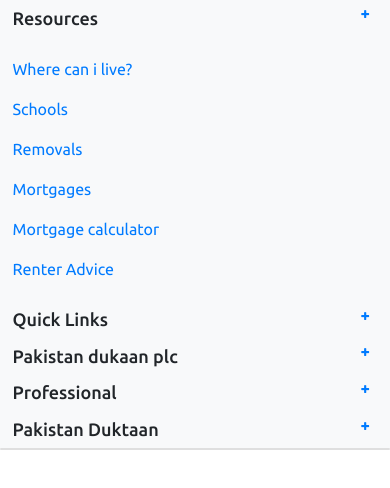
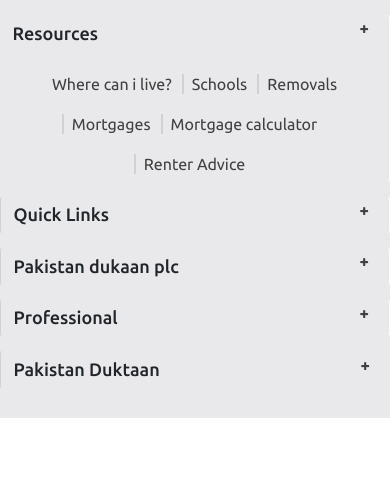
Before and after one commit to coeus-kashifaslam/property-dukaan, a website: page source/html/index.html in a window 390 px wide. Both pictures are taken after a click on the button 365 px from the left and 14 px from the top of the page. Drawn offline with nearby package versions, Linux system fonts and the light colour scheme; files that its build step writes are made by us from their sources.

Commit message:
Footer Done

```diff
--- a/source/html/_core/footer.html
+++ b/source/html/_core/footer.html
@@ -1,7 +1,8 @@
-<footer class="site__footer bg-light">
+<footer class="site__footer">
     <div class="container">
-        <div class="row" id="footer__accordion">
-            <div class="col-sm card">
+        <div class="row footer__accordion" id="footer__accordion">
+
+            <div class="col-md card">
                 <div class="card-header" id="headingOne">
                     <h5 class="mb-0 footer__col-header">
                         Resources
@@ -26,7 +27,7 @@
             </div>
             <!--/.card-->
 
-            <div class="col-sm card">
+            <div class="col-md card">
                 <div class="card-header" id="headingTwo">
                     <h5 class="mb-0 footer__col-header">
                         Quick Links
@@ -51,7 +52,7 @@
             </div>
             <!--/.card-->
 
-            <div class="col-sm card">
+            <div class="col-md card">
                 <div class="card-header" id="headingThree">
                     <h5 class="mb-0 footer__col-header">
                         Pakistan dukaan plc
@@ -73,7 +74,7 @@
             </div>
             <!--/.card-->
 
-            <div class="col-sm card">
+            <div class="col-md card">
                 <div class="card-header" id="headingFour">
                     <h5 class="mb-0 footer__col-header">
                         Professional
@@ -94,7 +95,7 @@
             </div>
             <!--/.card-->
 
-            <div class="col-sm card">
+            <div class="col-md card">
                 <div class="card-header" id="headingFive">
                     <h5 class="mb-0 footer__col-header">
                         Pakistan Duktaan
@@ -119,10 +120,7 @@
 
         </div>
     </div>
+    <div class="copy-right-info text-center">
+        <p>Copyright &copy; 2017 Property Dukaan | All Rights Reserved</p>
+    </div>
 </footer>
-
-<div id="accordion">
-    <div class="card">
-
-    </div>
-</div>
--- a/source/sass/_core/_base.scss
+++ b/source/sass/_core/_base.scss
@@ -32,3 +32,11 @@ body {
 h5, .h5 {
   font-size: 1.8rem;
 }
+
+.container {
+  max-width: 1370px;
+  @media (min-width: 1200px) {
+    padding-left: 3.0rem;
+    padding-right: 3.0rem;
+  }
+}
--- a/source/sass/_core/_footer.scss
+++ b/source/sass/_core/_footer.scss
@@ -1,6 +1,15 @@
 .site__footer {
+  background-color: $bg-light;
+
+  .footer__accordion {
+    padding: 35px 0;
+    @include tablet-max {
+      padding: 15px 0;
+    }
+  }
+
   .collapse {
-    @media (min-width: 768px) {
+    @include tablet-min {
       display: block;
     }
   }
@@ -8,11 +17,47 @@
     padding: 0;
     background-color: transparent;
     border: 0 none;
+    border-right: 1px solid $white;
+    border-left: 1px solid $border-light;
+    margin-bottom: 15px;
+    &:first-child {
+      border-left: 0 none;
+    }
+    &:last-child {
+      border-right: 0 none;
+    }
+    + .card {
+      @include desktopLg-min {
+        padding-left: 35px;
+      }
+    }
     ul {
       margin: 0;
-      li {
+      > li {
         a {
           line-height: 40px;
+        }
+      }
+      @include tablet-max {
+        display: flex;
+        flex-wrap: wrap;
+        justify-content: center;
+        margin-bottom: -15px;
+        > li {
+          padding-left: 10px;
+          padding-right: 10px;
+          + li {
+            position: relative;
+            &:before {
+              content: '';
+              width: 2px;
+              background-color: $border-light;
+              position: absolute;
+              top: 10px;
+              bottom: 10px;
+              left: 0;
+            }
+          }
         }
       }
     }
@@ -20,6 +65,17 @@
   .card-header {
     background-color: transparent;
     border: 0 none;
+  }
+  a {
+    color: $text-header;
+    text-decoration: none;
+    &:hover,
+    &:focus,
+    &:active {
+      text-decoration: underline;
+      outline: none;
+      color: $text-header;
+    }
   }
 }
 
@@ -29,11 +85,30 @@
     position: absolute;
     right: 0;
     top: -5px;
-    @media (min-width: 768px) {
+    color: $text-header;
+    &:hover,
+    &:focus,
+    &:active {
+      outline: none;
+    }
+    @include tablet-min{
       display: none;
     }
   }
-  @media (max-width: 767px) {
+  @include tablet-max {
     padding-right: 25px;
   }
 }
+
+.copy-right-info {
+  background-color: $bg-dark;
+  padding: 30px 15px;
+  color: $white;
+
+  p {
+    margin: 0;
+  }
+  @include tablet-max {
+    display: none;
+  }
+}
--- /dev/null
+++ b/source/sass/_core/_mixins.scss
@@ -0,0 +1,39 @@
+$desktopLg-width: 1200px;
+$desktop-width: 992px;
+$tablet-width: 768px;
+
+@mixin desktopLg-min {
+  @media (min-width: #{$desktopLg-width}) {
+    @content;
+  }
+}
+
+@mixin desktopLg-max {
+  @media (max-width: #{$desktopLg-width - 1}) {
+    @content;
+  }
+}
+
+@mixin desktop-min {
+  @media (min-width: #{$desktop-width}) {
+    @content;
+  }
+}
+
+@mixin desktop-max {
+  @media (max-width: #{$desktop-width - 1}) {
+    @content;
+  }
+}
+
+@mixin tablet-min {
+  @media (min-width: #{$tablet-width}) {
+    @content;
+  }
+}
+
+@mixin tablet-max {
+  @media (max-width: #{$tablet-width - 1}) {
+    @content;
+  }
+}
--- a/source/sass/_core/_var.scss
+++ b/source/sass/_core/_var.scss
@@ -1,8 +1,12 @@
+$white: #fff;
 $font-ubuntu: 'Ubuntu', sans-serif;
 
 //Theme
 $bg-light: #e9e9eb;
+$bg-dark: #282828;
 
+//Border
+$border-light: #d1d1d3;
 
 //Font
 $text-header: #404040;
--- a/source/sass/style.scss
+++ b/source/sass/style.scss
@@ -1,3 +1,4 @@
+@import "_core/mixins";
 @import "_core/var";
 @import "_core/base";
 @import "_core/footer";
```
Also changed, not shown: build/css/style.css, build/index.html, build/sass/_core/_base.scss, build/sass/_core/_footer.scss, build/sass/_core/_mixins.scss (added), build/sass/_core/_var.scss, build/sass/style.scss.
